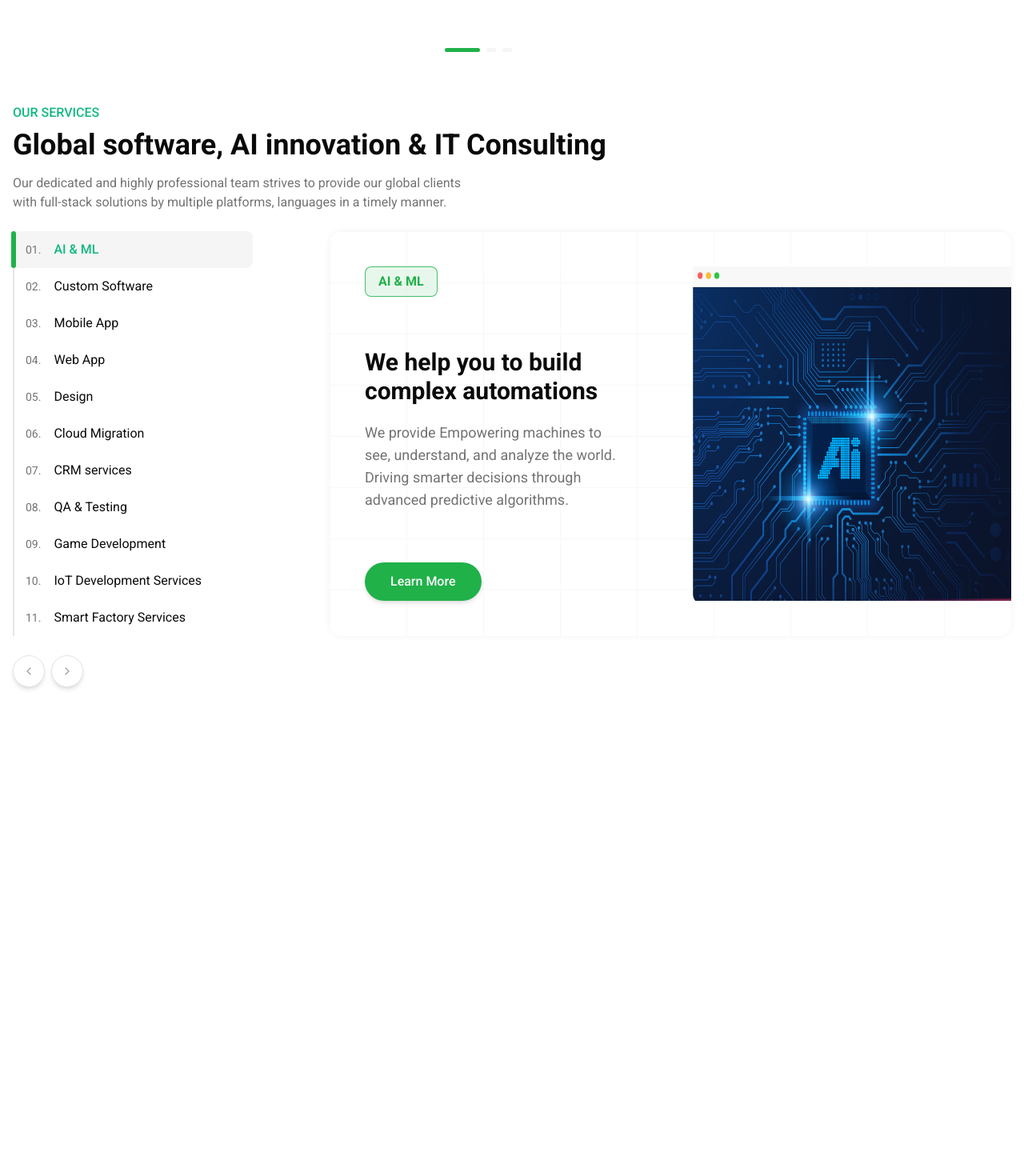
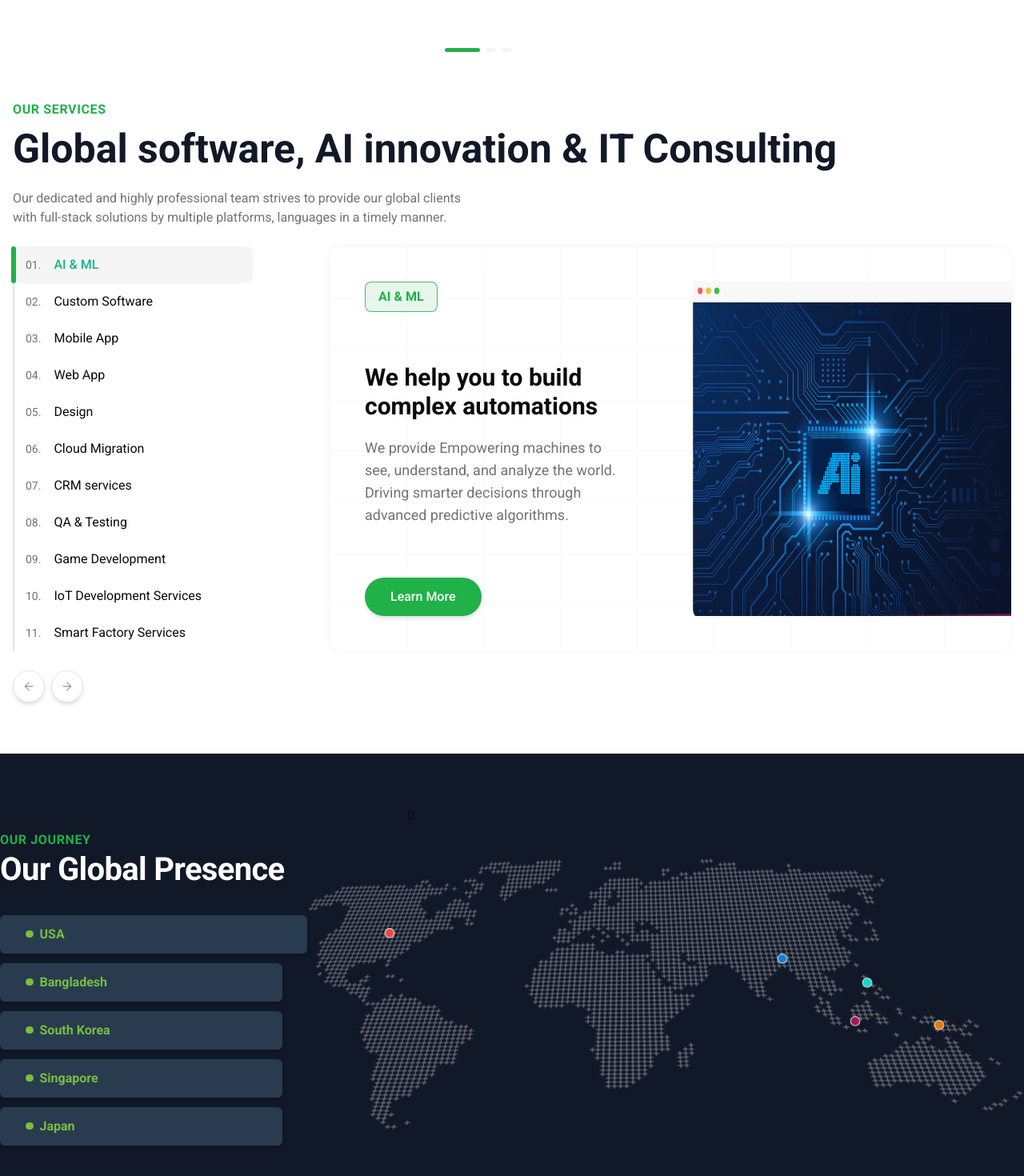
Before and after one commit to MamunKhan71/AcotePortfolio, a Next.js app: page / in a window 1280 px wide. Shown: the part 672-2142 px from the top of the page at 80% size. Before the commit the page ends 1595 px from the top, so only its background shows below. Built offline with nearby package versions, Linux system fonts and the light colour scheme.

Commit message:
:bulb:Working with our journey section

```diff
--- /dev/null
+++ b/app/(homepage)/our-journey.tsx
@@ -0,0 +1,55 @@
+'use client'
+import CardBackground from '@/components/common/BackgroundCard'
+import ComponentTitle from '@/components/common/ComponentTitle'
+import HeaderBadge from '@/components/common/HeaderBadge'
+import { Button } from '@/components/ui/button'
+import { countryList } from '@/data/country-list'
+import React, { useState } from 'react'
+
+const OurJourney = () => {
+    const [activeCountry, setActiveCountry] = useState(0)
+    return (
+        <div className='h-[601px] w-full bg-[#111827]'>
+            <div className='relative w-full h-full container mx-auto py-[100px]'>
+                <div className='w-full h-full max-w-sm'>
+                    <HeaderBadge title='our journey' />
+                    <ComponentTitle title='Our Global Presence' className={'text-white'} />
+                    <div className='mt-7 w-full space-y-3'>
+                        {
+                            countryList?.map((country, index) => (
+                                <div className={`${activeCountry === index ? 'w-full' : 'w-[92%]'}`}>
+                                    <Button onClick={() => setActiveCountry(index)} variant={'darkash'} className={`w-full justify-start gap-2`}>
+                                        <span className='w-[9.515px] h-[9.515px] bg-[#76BE42] rounded-full'></span>
+                                        {country.country}</Button>
+                                </div>
+                            ))
+                        }
+
+                    </div>
+                </div>
+                <div className='h-[339.323px] w-[894.638px] absolute right-0 top-1/2 -translate-y-1/2'>
+                    <div className='relative'>
+                        <img className='opacity-30' src="/world-map.png" alt="world map of acot" />
+                        <div className='absolute -top-16 left-24'>
+                            <div className='flex gap-4 items-center'>
+                                <div className='bg-red-500 h-3 w-3 rounded-full animate-heartbeat border border-[#00000]/10'></div>
+                                <div className='w-[223px] h-[315.422px]'>
+                                    {
+                                        activeCountry && <CardBackground />
+                                    }
+                                </div>
+                            </div>
+                        </div>
+                        <div className='absolute top-[120px] right-[296px] bg-[#117fd9] h-3 w-3 rounded-full animate-heartbeat border border-[#00000]/10'></div>
+                        <div className='absolute top-[150px] right-[190px] bg-[#11d9c8] h-3 w-3 rounded-full animate-heartbeat border border-[#00000]/10'></div>
+                        <div className='absolute bottom-[130px] right-[205px] bg-[#a71752] h-3 w-3 rounded-full animate-heartbeat border border-[#00000]/10'></div>
+                        <div className='absolute bottom-[125px] right-[100px] bg-[#eb7600] h-3 w-3 rounded-full animate-heartbeat border border-[#00000]/10'></div>
+                    </div>
+
+                </div>
+            </div>
+        </div>
+    )
+}
+
+export default OurJourney
--- a/app/(homepage)/services-section.tsx
+++ b/app/(homepage)/services-section.tsx
@@ -1,5 +1,7 @@
 "use client"
 
+import HeaderBadge from "@/components/common/HeaderBadge"
+import HeaderTitle from "@/components/common/HeaderTitle"
 import { Button } from "@/components/ui/button"
 import { ChevronLeft, ChevronRight } from "lucide-react"
 import { useState } from "react"
@@ -130,8 +132,10 @@ export default function ServicesSection() {
         <section className="container mx-auto px-4 py-16">
             <div className="space-y-6">
                 <div>
-                    <h3 className="text-emerald-500 font-medium">OUR SERVICES</h3>
-                    <h2 className="text-4xl font-bold mt-2">Global software, AI innovation & IT Consulting</h2>
+                    <div className="space-y-2">
+                        <HeaderBadge title="our services" />
+                        <HeaderTitle title="Global software, AI innovation & IT Consulting" />
+                    </div>
                     <p className="text-muted-foreground mt-4 max-w-xl">
                         Our dedicated and highly professional team strives to provide our global clients with full-stack solutions
                         by multiple platforms, languages in a timely manner.
@@ -191,10 +195,16 @@ export default function ServicesSection() {
                 {/* Navigation */}
                 <div className="flex gap-2 mt-8">
                     <Button variant="outline" size="icon" onClick={prevService} className="rounded-full text-gray-400">
-                        <ChevronLeft className="h-4 w-4" />
+                        <svg xmlns="http://www.w3.org/2000/svg" width="24" height="24" viewBox="0 0 24 24" fill="none">
+                            <path d="M19 12H5" stroke="#9ca3af" strokeWidth="2" strokeLinecap="round" strokeLinejoin="round" />
+                            <path d="M12 19L5 12L12 5" stroke="#9ca3af" strokeWidth="2" strokeLinecap="round" strokeLinejoin="round" />
+                        </svg>
                     </Button>
                     <Button variant="outline" size="icon" onClick={nextService} className="rounded-full text-gray-400">
-                        <ChevronRight className="h-4 w-4" />
+                        <svg xmlns="http://www.w3.org/2000/svg" width="24" height="24" viewBox="0 0 24 24" fill="none">
+                            <path d="M5 12H19" stroke="#9ca3af" strokeWidth="2" strokeLinecap="round" strokeLinejoin="round" />
+                            <path d="M12 5L19 12L12 19" stroke="#9ca3af" strokeWidth="2" strokeLinecap="round" strokeLinejoin="round" />
+                        </svg>
                     </Button>
                 </div>
             </div>
--- a/app/page.tsx
+++ b/app/page.tsx
@@ -1,5 +1,6 @@
 import HeroSection from "@/components/hero-section";
 import ServicesSection from "./(homepage)/services-section";
+import OurJourney from "./(homepage)/our-journey";
 
 export default function Home() {
 
@@ -7,6 +8,7 @@ export default function Home() {
     <>
       <HeroSection />
       <ServicesSection />
+      <OurJourney />
     </>
   );
 }
--- /dev/null
+++ b/components/common/BackgroundCard.tsx
@@ -0,0 +1,22 @@
+import { Card, CardHeader, CardTitle, CardDescription } from "@/components/ui/card"
+
+export default function CardBackground() {
+  return (
+    <Card className="w-full h-full border-none rounded-xl">
+      <div className="relative">
+        <img
+          src="/usa.png"
+          width={223}
+          height={325}
+          alt="Card image"
+          className="object-cover w-full rounded-t-xl"
+        />
+        {/* Gradient Overlay */}
+        <div className="absolute inset-0 bg-gradient-to-b overflow-hidden from-transparent to-black opacity-80 rounded-t-xl rotate-180"></div>
+      </div>
+      <CardHeader className="px-0 text-white text-center bg-[#1B1C1C] py-3">
+        <CardTitle className="text-lg">USA</CardTitle>
+      </CardHeader>
+    </Card>
+  )
+}
--- /dev/null
+++ b/components/common/ComponentTitle.tsx
@@ -0,0 +1,12 @@
+import { cn } from '@/lib/utils'
+import React from 'react'
+
+const ComponentTitle = ({ title, className }: { title: string, className?: string }) => {
+    return (
+        <h2 className={cn(`text-black font-semibold text-[40px] capitalize tracking-[-0.66px] md:leading-[58px] ${className}`)}>
+            {title}
+        </h2>
+    )
+}
+
+export default ComponentTitle
--- /dev/null
+++ b/components/common/HeaderBadge.tsx
@@ -0,0 +1,9 @@
+import React from 'react'
+
+const HeaderBadge = ({title} : {title: string}) => {
+    return (
+        <h3 className="text-primary text-base font-semibold tracking-[0.621px] leading-4 uppercase">{title}</h3>
+    )
+}
+
+export default HeaderBadge
--- /dev/null
+++ b/components/common/HeaderTitle.tsx
@@ -0,0 +1,9 @@
+import React from 'react'
+
+const HeaderTitle = ({title} : {title : string}) => {
+    return (
+        <h2 className="text-[#111827] font-bold text-[50px] md:leading-[67px]">{title}</h2>
+    )
+}
+
+export default HeaderTitle
--- a/components/hero-section.tsx
+++ b/components/hero-section.tsx
@@ -2,13 +2,14 @@ import React from 'react'
 import EmblaCarousel from './common/slider/EmblaCarousel'
 import { Button } from './ui/button'
 import '../components/common/slider/embla.css';
+import HeaderTitle from './common/HeaderTitle';
 
 let slides = [
     "heroNav.png",
     "heroNav.png",
     "heroNav.png",
-  ]
-  const OPTIONS = { loop: true, duration: 30 }
+]
+const OPTIONS = { loop: true, duration: 30 }
 
 const HeroSection = () => {
     return (
@@ -19,8 +20,8 @@ const HeroSection = () => {
                     <div className="absolute top-1/2 -translate-y-1/2">
                         <div className="space-y-12">
                             <div className="max-w-xl space-y-5">
-                                <h1 className="font-bold text-5xl leading-[32px] md:leading-[52px]">Your Trusted Software
-                                    Development Partner</h1>
+                                <HeaderTitle title='Your Trusted Software Development Partner'/>
+                                <h1 className="font-bold text-5xl leading-[32px] md:leading-[52px]"></h1>
                                 <p className="text-[#6B7280] text-lg">We offer IT experts who bring data-driven and innovative digital transformation approaches to our clients. Our skills & experience in Software Development have enabled sustainable growth for enterprises of all sizes.</p>
                             </div>
                             <Button variant={'default'}>Download Portfolio</Button>
--- a/components/ui/button.tsx
+++ b/components/ui/button.tsx
@@ -18,6 +18,7 @@ const buttonVariants = cva(
           "bg-secondary text-secondary-foreground hover:bg-secondary/80",
         ghost: "hover:bg-accent hover:text-accent-foreground",
         link: "text-primary underline-offset-4 hover:underline",
+        darkash: "text-[#76BE42] font-bold bg-[#82c8ee33] rounded-md py-3 px-5",
       },
       size: {
         default: "h-10 px-8 py-6",
--- /dev/null
+++ b/data/country-list.tsx
@@ -0,0 +1,63 @@
+export interface countryListTypes {
+    id: number;
+    country: string;
+    year: number;
+    name: string;
+    role: string;
+    type: string;
+    operation_status: boolean;
+    image: string;
+}
+
+export const countryList: countryListTypes[] = [
+    {
+        id: 0,
+        country: "USA",
+        type: "",
+        year: 2025,
+        name: "Hasan Mahmudul",
+        role: "Vice President",
+        operation_status: false,
+        image: "Operational"
+    },
+    {
+        id: 1,
+        country: "Bangladesh",
+        type: "Head Office",
+        year: 2025,
+        name: "Hasan Mahmudul",
+        role: "Vice President",
+        operation_status: true,
+        image: "Operational"
+    },
+    {
+        id: 2,
+        country: "South Korea",
+        type: "",
+        year: 2025,
+        name: "Hasan Mahmudul",
+        role: "Vice President",
+        operation_status: true,
+        image: "In Development"
+    },
+    {
+        id: 3,
+        country: "Singapore",
+        type: "",
+        year: 2024,
+        name: "Hasan Mahmudul",
+        role: "Vice President",
+        operation_status: true,
+        image: "In Development"
+    },
+    {
+        id: 4,
+        country: "Japan",
+        type: "",
+        year: 2025,
+        name: "Hasan Mahmudul",
+        role: "Vice President",
+        operation_status: false,
+        image: "In Development"
+    }
+];
--- a/tailwind.config.ts
+++ b/tailwind.config.ts
@@ -65,7 +65,16 @@ export default {
 				lg: 'var(--radius)',
 				md: 'calc(var(--radius) - 2px)',
 				sm: 'calc(var(--radius) - 4px)'
-			}
+			},
+			animation: {
+				heartbeat: "heartbeat 1s ease-in-out infinite",
+			},
+			keyframes: {
+				heartbeat: {
+					"0%, 100%": { transform: "scale(1)" },
+					"50%": { transform: "scale(1.2)" },
+				},
+			},
 		}
 	},
 	plugins: [require("tailwindcss-animate")],
```
Also changed, not shown: public/usa.png (added), public/world-map.png (added).
